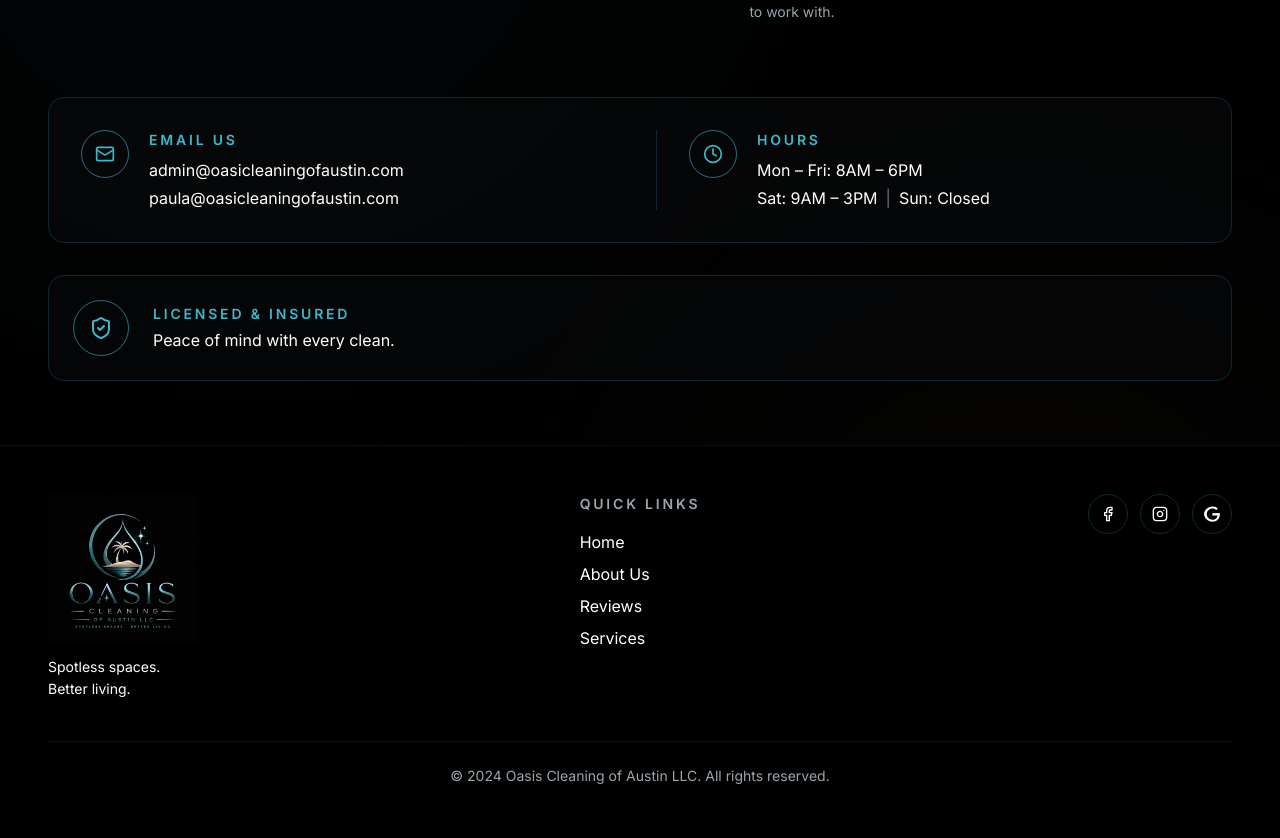
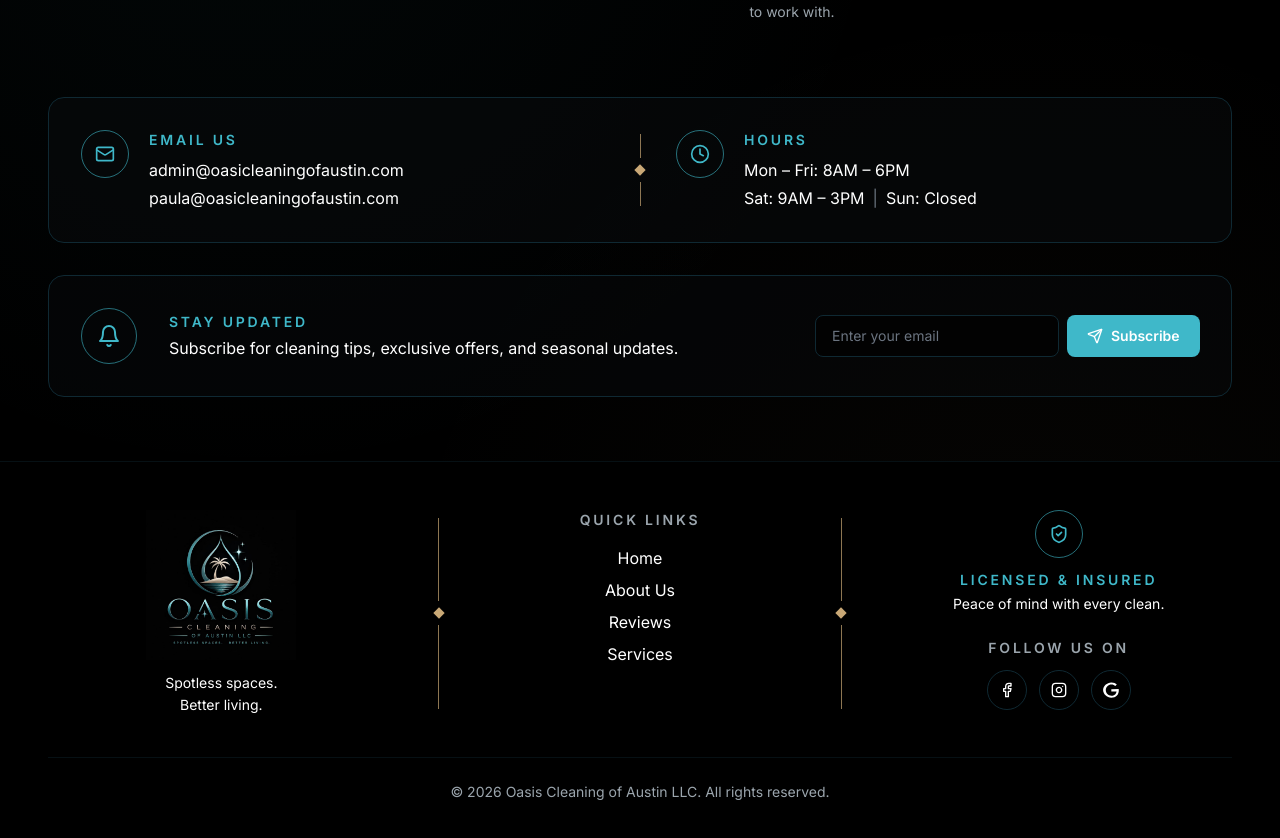
Before and after one commit to BitNByte-IT/Oasis_Cleaning_Project, a Next.js app: page / in a window 1280 px wide. Shown: the part 960-1798 px from the top of the page. Built offline with nearby package versions, Linux system fonts and the light colour scheme; no server answers.

Commit message:
home page modify with newsletter compo adds, footer modify, about us page redesign and updates

```diff
--- a/src/app/about/page.jsx
+++ b/src/app/about/page.jsx
@@ -1,7 +1,6 @@
 import Image from 'next/image';
-import { Sparkles, Quote } from 'lucide-react';
+import { Sparkles } from 'lucide-react';
 import CallButton from '@/components/ui/CallButton';
-import Ornament from '@/components/ui/Ornament';
 import about from '@/data/about.json';
 
 export const dynamic = 'force-static';
@@ -18,13 +17,27 @@ export default function AboutPage() {
       {/* ============== HERO ============== */}
       <section className="container-page grid grid-cols-1 items-center gap-10 pt-10 lg:grid-cols-2 lg:gap-12 lg:pt-16">
         <div>
-          <p className="eyebrow">{about.hero.eyebrow}</p>
-          <h1 className="mt-4 font-display text-5xl leading-[1.05] sm:text-6xl lg:text-7xl">
-            <span className="block text-white">{about.hero.titleLine1}</span>
-            <span className="block text-brand-teal">{about.hero.titleLine2}</span>
-          </h1>
+          {/* Eyebrow: "ABOUT US ✦ ——" — short accent line only */}
+          <div className="flex items-center gap-3">
+            <p className="eyebrow shrink-0">{about.hero.eyebrow}</p>
+            <span className="block h-2 w-2 shrink-0 rotate-45 bg-brand-gold" />
+            <span className="block h-px w-10 bg-brand-gold/70" />
+          </div>
 
-          <Ornament className="!justify-start mt-6" width="md" />
+          {/* Heading + ornament wrapped together so ornament matches text width */}
+          <div className="mt-4 w-fit">
+            <h1 className="font-display text-5xl leading-[1.05] sm:text-6xl lg:text-7xl">
+              <span className="block text-white">{about.hero.titleLine1}</span>
+              <span className="block text-brand-teal">{about.hero.titleLine2}</span>
+            </h1>
+
+            {/* Gold ornament — spans exactly the heading text width */}
+            <div className="mt-6 flex w-full items-center gap-3">
+              <span className="block h-px flex-1 bg-brand-gold/70" />
+              <span className="block h-2 w-2 shrink-0 rotate-45 bg-brand-gold" />
+              <span className="block h-px flex-1 bg-brand-gold/70" />
+            </div>
+          </div>
 
           <p className="mt-6 max-w-md text-base leading-relaxed text-brand-text">
             {about.hero.description}
@@ -54,6 +67,7 @@ export default function AboutPage() {
       <section className="container-page mt-16">
         <div className="rounded-2xl border border-brand-border bg-brand-surface/40 p-6 sm:p-10">
           <div className="grid grid-cols-1 gap-10 lg:grid-cols-[minmax(0,1fr)_minmax(0,1.6fr)] lg:gap-14">
+
             {/* Manager image + call button */}
             <div className="flex flex-col gap-6">
               <div className="relative aspect-[4/5] w-full overflow-hidden rounded-xl bg-brand-bg">
@@ -65,29 +79,56 @@ export default function AboutPage() {
                   className="object-cover"
                 />
               </div>
-
               <CallButton variant="outline" className="w-full" />
             </div>
 
             {/* Manager statement */}
             <div>
-              <p className="eyebrow flex items-center gap-3">
-                {about.manager.eyebrow}
-                <span className="block h-px w-12 bg-brand-gold/60" />
-              </p>
+              {/* Eyebrow: "MEET THE MANAGER ———" */}
+              <div className="flex items-center gap-3">
+                <p className="eyebrow shrink-0">{about.manager.eyebrow}</p>
+                <span className="block h-px flex-1 bg-brand-gold/60" />
+              </div>
+
               <h2 className="mt-2 font-display text-4xl text-white sm:text-5xl">
                 {about.manager.name}
               </h2>
               <span className="mt-3 block h-0.5 w-16 bg-brand-teal" />
 
-              <div className="mt-6 space-y-5 text-brand-text leading-relaxed">
-                <Quote className="h-6 w-6 text-brand-teal" />
-                <p className="text-base">{about.manager.statement}</p>
+              {/* Statement with large typographic curly quotes */}
+              <div className="mt-6">
+                {/* Opening quote */}
+                <span
+                  className="block font-display leading-none text-brand-teal select-none"
+                  style={{ fontSize: '5rem', lineHeight: 1 }}
+                  aria-hidden
+                >
+                  &ldquo;
+                </span>
+
+                <p className="mt-2 text-base leading-relaxed text-brand-text">
+                  {about.manager.statement}
+                </p>
+
+                {/* Closing quote — right-aligned */}
+                <div className="flex justify-end">
+                  <span
+                    className="block font-display leading-none text-brand-teal select-none"
+                    style={{ fontSize: '5rem', lineHeight: 1 }}
+                    aria-hidden
+                  >
+                    &rdquo;
+                  </span>
+                </div>
               </div>
 
-              <div className="mt-8 border-t border-brand-border/60 pt-6">
-                <p className="font-display text-2xl italic text-white">{about.manager.name}</p>
-                <p className="mt-1 text-brand-teal">{about.manager.name}</p>
+              {/* Signature block */}
+              <div className="mt-4 border-t border-brand-border/60 pt-6">
+                {/* Handwritten cursive signature via Dancing Script */}
+                <p className="font-script text-4xl text-white">
+                  {about.manager.name}
+                </p>
+                <p className="mt-1 font-medium text-brand-teal">{about.manager.name}</p>
                 <p className="text-brand-textMuted">{about.manager.title}</p>
                 <p className="text-brand-textMuted">{about.manager.tenure}</p>
               </div>
--- /dev/null
+++ b/src/app/api/newsletter/route.js
@@ -0,0 +1,51 @@
+import { NextResponse } from 'next/server';
+import nodemailer from 'nodemailer';
+
+export const runtime = 'nodejs';
+
+export async function POST(req) {
+  let body;
+  try {
+    body = await req.json();
+  } catch {
+    return NextResponse.json({ ok: false, message: 'Invalid request.' }, { status: 400 });
+  }
+
+  const email = body?.email?.trim();
+  if (!email || !/^[^\s@]+@[^\s@]+\.[^\s@]+$/.test(email)) {
+    return NextResponse.json({ ok: false, message: 'Please enter a valid email address.' }, { status: 400 });
+  }
+
+  const smtpHost = process.env.SMTP_HOST;
+  const smtpPort = parseInt(process.env.SMTP_PORT || '465', 10);
+  const smtpUser = process.env.SMTP_USER;
+  const smtpPass = process.env.SMTP_PASSWORD;
+  const smtpSecure = (process.env.SMTP_SECURE || 'true') === 'true';
+  const recipient = process.env.QUOTE_RECIPIENT_EMAIL;
+
+  if (!smtpHost || !smtpUser || !smtpPass || !recipient) {
+    // Silently succeed if SMTP not configured (don't block the user)
+    return NextResponse.json({ ok: true });
+  }
+
+  const transporter = nodemailer.createTransport({
+    host: smtpHost,
+    port: smtpPort,
+    secure: smtpSecure,
+    auth: { user: smtpUser, pass: smtpPass },
+  });
+
+  try {
+    await transporter.sendMail({
+      from: `"Oasis Cleaning Website" <${smtpUser}>`,
+      to: recipient,
+      subject: 'New Newsletter Subscriber',
+      text: `New newsletter subscription:\n\nEmail: ${email}`,
+      html: `<p><strong>New newsletter subscriber:</strong></p><p>${email}</p>`,
+    });
+  } catch (err) {
+    console.error('[newsletter] sendMail failed:', err);
+  }
+
+  return NextResponse.json({ ok: true });
+}
--- a/src/app/layout.jsx
+++ b/src/app/layout.jsx
@@ -1,4 +1,4 @@
-import { Playfair_Display, Inter } from 'next/font/google';
+import { Playfair_Display, Inter, Dancing_Script } from 'next/font/google';
 import './globals.css';
 import Navbar from '@/components/layout/Navbar';
 import Footer from '@/components/layout/Footer';
@@ -16,6 +16,13 @@ const inter = Inter({
   variable: '--font-inter',
   display: 'swap',
   weight: ['300', '400', '500', '600', '700'],
+});
+
+const dancingScript = Dancing_Script({
+  subsets: ['latin'],
+  variable: '--font-script',
+  display: 'swap',
+  weight: ['400', '500', '600', '700'],
 });
 
 export const metadata = {
@@ -46,7 +53,7 @@ export const metadata = {
 
 export default function RootLayout({ children }) {
   return (
-    <html lang="en" className={`${playfair.variable} ${inter.variable}`}>
+    <html lang="en" className={`${playfair.variable} ${inter.variable} ${dancingScript.variable}`}>
       <body className="min-h-screen flex flex-col">
         <Navbar />
         <main className="flex-1">{children}</main>
--- a/src/app/page.jsx
+++ b/src/app/page.jsx
@@ -1,7 +1,7 @@
 import Image from 'next/image';
-import { Sparkles, ShieldCheck, User, Home, Mail, Clock, ShieldCheck as ShieldCheckBadge } from 'lucide-react';
+import { Sparkles, ShieldCheck, User, Home, Mail, Clock, Bell } from 'lucide-react';
 import CallButton from '@/components/ui/CallButton';
-import Ornament from '@/components/ui/Ornament';
+import NewsletterForm from '@/components/sections/NewsletterForm';
 import home from '@/data/home.json';
 import site from '@/data/site.json';
 
@@ -22,12 +22,18 @@ export default function HomePage() {
         <div className="container-page grid grid-cols-1 items-center gap-10 pt-10 lg:grid-cols-2 lg:gap-12 lg:pt-16">
           {/* Left – copy */}
           <div className="order-2 lg:order-1">
-            <h1 className="font-display text-5xl leading-[1.05] sm:text-6xl lg:text-7xl">
-              <span className="block text-white">{home.hero.titleLine1}</span>
-              <span className="block text-brand-teal">{home.hero.titleLine2}</span>
-            </h1>
+            <div className="w-fit">
+              <h1 className="font-display text-5xl leading-[1.05] sm:text-6xl lg:text-7xl">
+                <span className="block text-white">{home.hero.titleLine1}</span>
+                <span className="block text-brand-teal">{home.hero.titleLine2}</span>
+              </h1>
 
-            <Ornament className="!justify-start mt-6" width="md" />
+              <div className="mt-6 flex w-full items-center gap-3">
+                <span className="block h-px flex-1 bg-brand-gold/70" />
+                <span className="block h-2 w-2 shrink-0 rotate-45 bg-brand-gold" />
+                <span className="block h-px flex-1 bg-brand-gold/70" />
+              </div>
+            </div>
 
             <p className="mt-6 max-w-md text-lg leading-relaxed text-brand-text">
               {home.hero.description}
@@ -94,9 +100,9 @@ export default function HomePage() {
       {/* ============== EMAIL + HOURS BANNER ============== */}
       <section className="container-page mt-16">
         <div className="rounded-2xl border border-brand-border bg-brand-surface/40 p-6 sm:p-8">
-          <div className="grid grid-cols-1 gap-8 md:grid-cols-2 md:divide-x md:divide-brand-border">
+          <div className="grid grid-cols-1 gap-8 md:grid-cols-[1fr_auto_1fr]">
             {/* Email block */}
-            <div className="flex items-start gap-5 md:pr-8">
+            <div className="flex items-start gap-5">
               <span className="flex h-12 w-12 shrink-0 items-center justify-center rounded-full border border-brand-teal/60 text-brand-teal">
                 <Mail className="h-5 w-5" />
               </span>
@@ -119,8 +125,15 @@ export default function HomePage() {
               </div>
             </div>
 
+            {/* Gold ornament vertical divider */}
+            <div className="hidden md:flex flex-col items-center self-stretch py-1">
+              <span className="block w-px flex-1 bg-brand-gold/70" />
+              <span className="my-2 block h-2 w-2 shrink-0 rotate-45 bg-brand-gold" />
+              <span className="block w-px flex-1 bg-brand-gold/70" />
+            </div>
+
             {/* Hours block */}
-            <div className="flex items-start gap-5 md:pl-8">
+            <div className="flex items-start gap-5">
               <span className="flex h-12 w-12 shrink-0 items-center justify-center rounded-full border border-brand-teal/60 text-brand-teal">
                 <Clock className="h-5 w-5" />
               </span>
@@ -142,17 +155,22 @@ export default function HomePage() {
         </div>
       </section>
 
-      {/* ============== LICENSED & INSURED BANNER ============== */}
+      {/* ============== NEWSLETTER ============== */}
       <section className="container-page mt-8">
-        <div className="flex flex-col items-center gap-4 rounded-2xl border border-brand-border bg-brand-surface/30 p-6 sm:flex-row sm:gap-6">
+        <div className="flex flex-col items-center gap-6 rounded-2xl border border-brand-border bg-brand-surface/30 p-6 sm:p-8 md:flex-row md:gap-8">
           <span className="flex h-14 w-14 shrink-0 items-center justify-center rounded-full border border-brand-teal/60 text-brand-teal">
-            <ShieldCheckBadge className="h-6 w-6" />
+            <Bell className="h-6 w-6" />
           </span>
-          <div className="text-center sm:text-left">
+          <div className="text-center md:text-left">
             <h3 className="text-sm font-semibold tracking-[0.2em] text-brand-teal">
-              {home.licensedBanner.title}
+              STAY UPDATED
             </h3>
-            <p className="mt-1 text-brand-text">{home.licensedBanner.description}</p>
+            <p className="mt-1 text-brand-text">
+              Subscribe for cleaning tips, exclusive offers, and seasonal updates.
+            </p>
+          </div>
+          <div className="w-full md:ml-auto md:w-auto">
+            <NewsletterForm />
           </div>
         </div>
       </section>
--- a/src/components/layout/Footer.jsx
+++ b/src/components/layout/Footer.jsx
@@ -1,15 +1,30 @@
 import Link from 'next/link';
+import { ShieldCheck } from 'lucide-react';
 import Logo from '@/components/ui/Logo';
 import SocialIcons from '@/components/ui/SocialIcons';
 import site from '@/data/site.json';
+import home from '@/data/home.json';
+
+function GoldDivider() {
+  return (
+    <div className="hidden md:flex flex-col items-center self-stretch py-2 px-2">
+      <span className="block w-px flex-1 bg-brand-gold/70" />
+      <span className="my-2 block h-2 w-2 shrink-0 rotate-45 bg-brand-gold" />
+      <span className="block w-px flex-1 bg-brand-gold/70" />
+    </div>
+  );
+}
 
 export default function Footer() {
   return (
     <footer className="mt-16 border-t border-brand-border/40 bg-brand-bg">
       <div className="container-page py-12">
-        <div className="grid grid-cols-1 gap-10 md:grid-cols-3 md:gap-8">
-          {/* Logo + slogan */}
-          <div>
+
+        {/* 3-column grid with gold ornament dividers */}
+        <div className="grid grid-cols-1 gap-10 md:grid-cols-[1fr_auto_1fr_auto_1fr] md:gap-0 md:items-start">
+
+          {/* Col 1: Logo + slogan */}
+          <div className="flex flex-col items-center text-center md:pr-8">
             <Logo size={150} />
             <p className="mt-3 text-sm leading-relaxed text-brand-text">
               Spotless spaces.
@@ -18,8 +33,10 @@ export default function Footer() {
             </p>
           </div>
 
-          {/* Quick Links */}
-          <div className="md:justify-self-center">
+          <GoldDivider />
+
+          {/* Col 2: Quick Links */}
+          <div className="flex flex-col items-center text-center md:px-8">
             <h3 className="mb-4 text-sm font-semibold tracking-[0.2em] text-brand-textMuted">
               {site.footerLinks.title}
             </h3>
@@ -37,9 +54,32 @@ export default function Footer() {
             </ul>
           </div>
 
-          {/* Social */}
-          <div className="md:justify-self-end">
-            <SocialIcons />
+          <GoldDivider />
+
+          {/* Col 3: Licensed & Insured + Follow Us On */}
+          <div className="flex flex-col items-center text-center md:pl-8">
+            {/* Licensed & Insured */}
+            <div className="flex flex-col items-center gap-3">
+              <span className="flex h-12 w-12 shrink-0 items-center justify-center rounded-full border border-brand-teal/60 text-brand-teal">
+                <ShieldCheck className="h-5 w-5" />
+              </span>
+              <div>
+                <h3 className="text-sm font-semibold tracking-[0.2em] text-brand-teal">
+                  {home.licensedBanner.title}
+                </h3>
+                <p className="mt-1 text-sm text-brand-text">
+                  {home.licensedBanner.description}
+                </p>
+              </div>
+            </div>
+
+            {/* Follow Us On — directly below Licensed & Insured */}
+            <div className="mt-6 flex flex-col items-center">
+              <p className="mb-3 text-sm font-semibold tracking-[0.2em] text-brand-textMuted">
+                FOLLOW US ON
+              </p>
+              <SocialIcons />
+            </div>
           </div>
         </div>
 
--- /dev/null
+++ b/src/components/sections/NewsletterForm.jsx
@@ -0,0 +1,68 @@
+'use client';
+
+import { useState } from 'react';
+import { Send, CheckCircle2, AlertCircle } from 'lucide-react';
+
+export default function NewsletterForm() {
+  const [email, setEmail] = useState('');
+  const [status, setStatus] = useState('idle'); // idle | submitting | success | error
+  const [errorMsg, setErrorMsg] = useState('');
+
+  async function handleSubmit(e) {
+    e.preventDefault();
+    setStatus('submitting');
+    setErrorMsg('');
+
+    try {
+      const res = await fetch('/api/newsletter', {
+        method: 'POST',
+        headers: { 'Content-Type': 'application/json' },
+        body: JSON.stringify({ email }),
+      });
+      const data = await res.json();
+      if (!res.ok || !data.ok) throw new Error(data.message || 'Could not subscribe.');
+      setStatus('success');
+      setEmail('');
+    } catch (err) {
+      setStatus('error');
+      setErrorMsg(err instanceof Error ? err.message : 'Something went wrong.');
+    }
+  }
+
+  if (status === 'success') {
+    return (
+      <div className="flex items-center gap-3 text-brand-teal">
+        <CheckCircle2 className="h-5 w-5 shrink-0" />
+        <span className="font-medium">You&apos;re subscribed! Thank you.</span>
+      </div>
+    );
+  }
+
+  return (
+    <form onSubmit={handleSubmit} className="flex w-full max-w-sm flex-col gap-2 sm:flex-row">
+      <input
+        type="email"
+        required
+        value={email}
+        onChange={(e) => setEmail(e.target.value)}
+        placeholder="Enter your email"
+        disabled={status === 'submitting'}
+        className="flex-1 rounded-lg border border-brand-border bg-brand-bg/60 px-4 py-2.5 text-sm text-white placeholder:text-brand-textDim focus:border-brand-teal focus:outline-none focus:ring-1 focus:ring-brand-teal transition-colors disabled:opacity-60"
+      />
+      <button
+        type="submit"
+        disabled={status === 'submitting'}
+        className="inline-flex items-center justify-center gap-2 rounded-lg bg-brand-teal px-5 py-2.5 text-sm font-semibold text-white transition-all hover:bg-brand-tealLight disabled:cursor-not-allowed disabled:opacity-60"
+      >
+        <Send className="h-4 w-4" />
+        {status === 'submitting' ? 'Subscribing…' : 'Subscribe'}
+      </button>
+      {status === 'error' && (
+        <div className="flex items-center gap-1.5 text-xs text-red-400 sm:col-span-2">
+          <AlertCircle className="h-3.5 w-3.5 shrink-0" />
+          {errorMsg}
+        </div>
+      )}
+    </form>
+  );
+}
--- a/src/data/site.json
+++ b/src/data/site.json
@@ -14,7 +14,7 @@
       "saturday": "Sat: 9AM – 3PM",
       "sunday": "Sun: Closed"
     },
-    "copyright": "© 2024 Oasis Cleaning of Austin LLC. All rights reserved."
+    "copyright": "© 2026 Oasis Cleaning of Austin LLC. All rights reserved."
   },
   "navigation": [
     { "label": "Home", "href": "/" },
--- a/tailwind.config.js
+++ b/tailwind.config.js
@@ -26,9 +26,9 @@ module.exports = {
         },
       },
       fontFamily: {
-        // Distinctive serif for display + clean sans for body
         display: ['var(--font-playfair)', 'Georgia', 'serif'],
         sans: ['var(--font-inter)', 'system-ui', 'sans-serif'],
+        script: ['var(--font-script)', 'cursive'],
       },
       backgroundImage: {
         'teal-gradient': 'linear-gradient(135deg, #3FB8C9 0%, #1F8A9C 100%)',
```
Also changed, not shown: .claude/settings.local.json (added), 1 other file (tests, documents, lock files or other folders).
